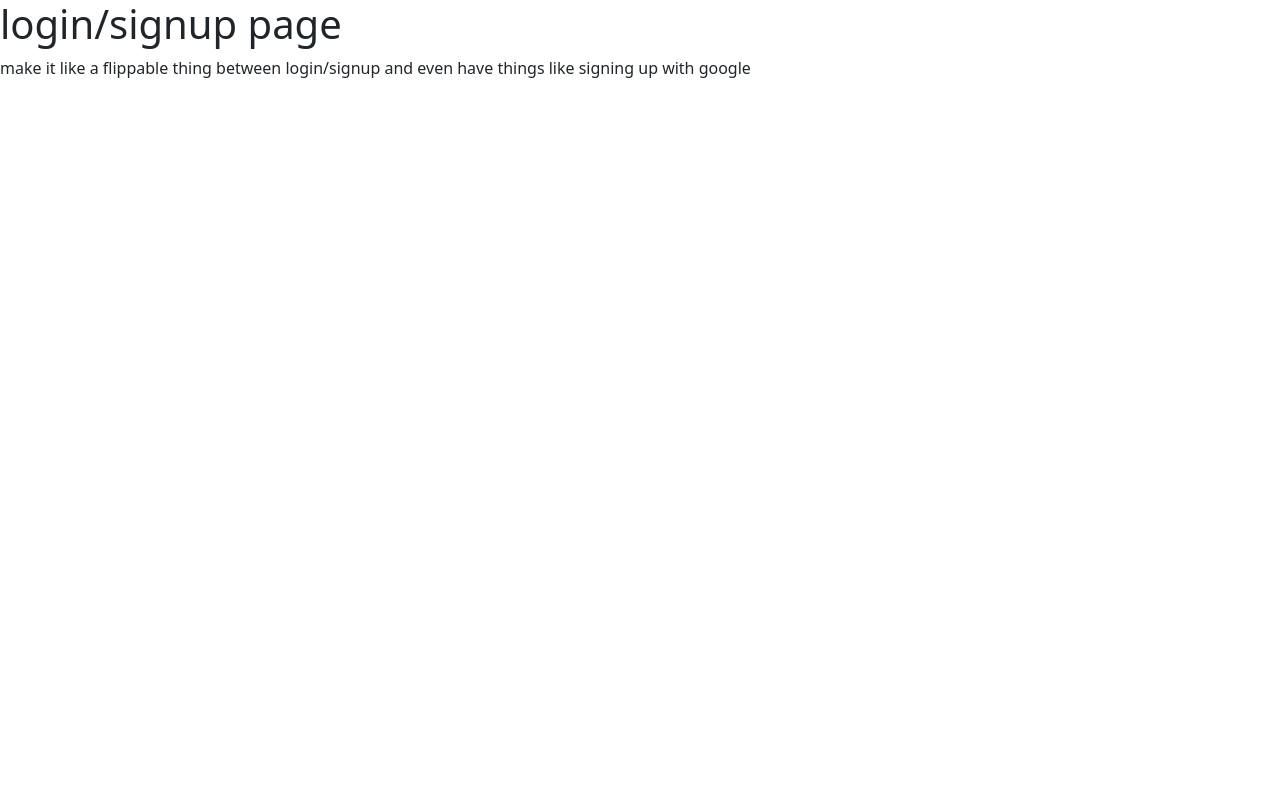
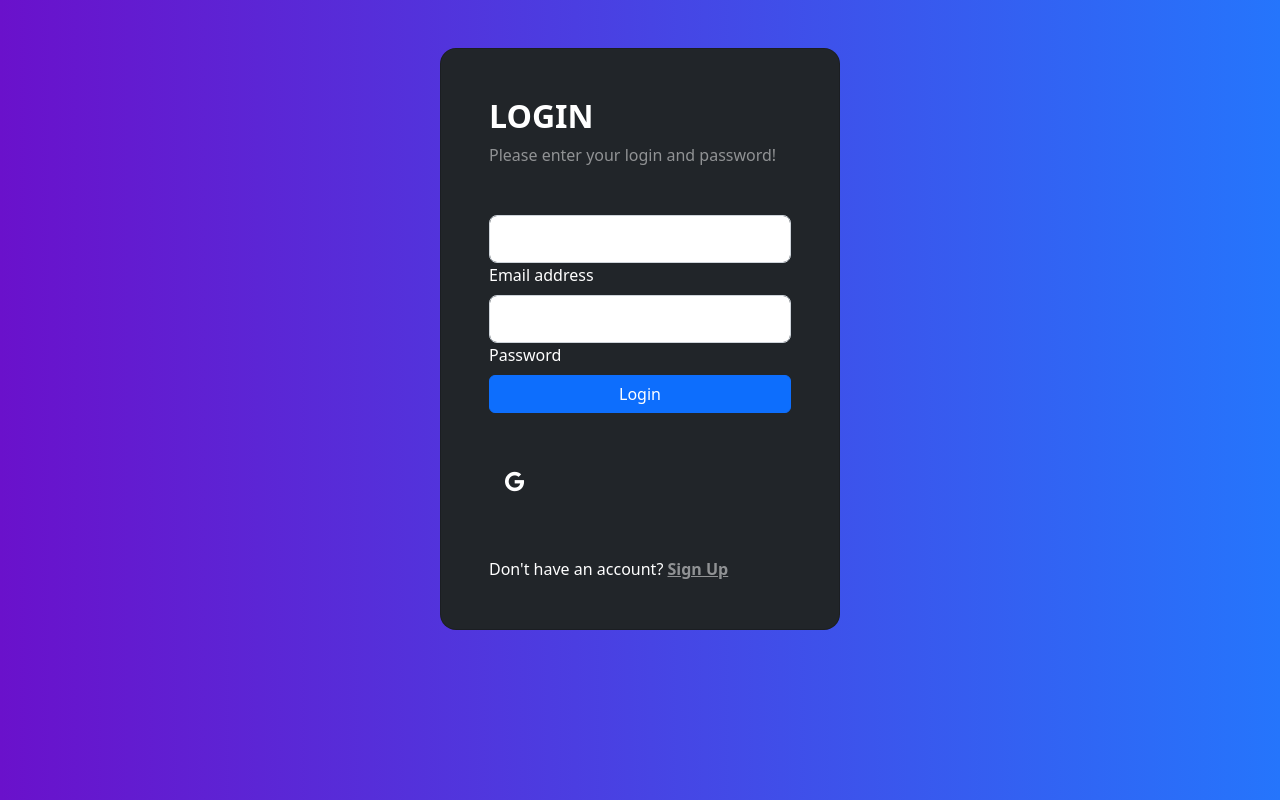
Before and after one commit to AveryNewhart/my-music, a React (Create React App) app in the folder client/: page /login in a window 1280 px wide. Built offline with nearby package versions, Linux system fonts and the light colour scheme.

Commit message:
signup and login pages both working, create a new user and login to that user

```diff
--- a/client/package.json
+++ b/client/package.json
@@ -6,11 +6,16 @@
   "dependencies": {
     "@apollo/client": "^3.7.12",
     "@emailjs/browser": "^3.10.0",
+    "@fortawesome/fontawesome-free": "^6.4.0",
+    "@fortawesome/fontawesome-svg-core": "^6.4.0",
+    "@fortawesome/free-solid-svg-icons": "^6.4.0",
+    "@fortawesome/react-fontawesome": "^0.2.0",
     "@testing-library/jest-dom": "^5.16.5",
     "@testing-library/react": "^13.4.0",
     "@testing-library/user-event": "^13.5.0",
     "bootstrap": "^5.2.3",
     "daisyui": "^2.51.5",
+    "mdb-react-ui-kit": "^6.1.0",
     "react": "^18.2.0",
     "react-bootstrap": "^2.7.2",
     "react-dom": "^18.2.0",
--- a/client/public/index.html
+++ b/client/public/index.html
@@ -9,6 +9,11 @@
       name="description"
       content="Web site created using create-react-app"
     />
+    <link href="https://fonts.googleapis.com/css?family=Roboto:300,400,500,700&display=swap" rel="stylesheet" />
+    <link
+    href="https://use.fontawesome.com/releases/v5.15.1/css/all.css"
+    rel="stylesheet"
+  />
     <link rel="apple-touch-icon" href="%PUBLIC_URL%/logo192.png" />
     <!--
       manifest.json provides metadata used when your web app is installed on a
--- a/client/src/App.js
+++ b/client/src/App.js
@@ -15,6 +15,7 @@ import Home from './pages/Home';
 import Login from './pages/Login';
 import Profile from './pages/Profile';
 import Feed from './pages/Feed';
+import Signup from './pages/Signup';
 
 
 // Construct our main GraphQL API endpoint
@@ -65,6 +66,10 @@ function App() {
                 path="/feed"
                 element={<Feed />}
               />
+                          <Route
+                path="/signup"
+                element={<Signup />}
+              />
             </Routes>
           </div>
         </div>
--- a/client/src/pages/Login.js
+++ b/client/src/pages/Login.js
@@ -1,104 +1,145 @@
-import React
-// { useState }
+import React,
+{ useState }
 from 'react'
+import {
+    MDBBtn,
+    MDBContainer,
+    MDBRow,
+    MDBCol,
+    MDBCard,
+    MDBCardBody,
+    MDBInput,
+    MDBIcon
+  }
+  from 'mdb-react-ui-kit';
+  import {  Alert } from "react-bootstrap";
+  import "@fortawesome/fontawesome-free/css/all.min.css";
+
 // import Navigation from "../components/Nav.js";
 // import Userfront from "@userfront/core";
-// import { useMutation } from "@apollo/client";
-// import { LOGIN_USER } from "../utils/mutations";
+import { useMutation } from "@apollo/client";
+import { LOGIN_USER } from "../utils/mutations";
 // import {  Alert } from "react-bootstrap";
-// import Auth from "../utils/auth";
+import Auth from "../utils/auth";
 
-import "../styles/App.css";
+// import "../styles/App.css";
 import "../styles/Login.css";
+
 
 
 
 // Define the Login form component
 const Login = () => {
-//   const [userFormData, setUserFormData] = useState({ email: "", password: "" });
-  // const [validated] = useState(false);
-  // const [showAlert, setShowAlert] = useState(false);
+  const [userFormData, setUserFormData] = useState({ email: "", password: "" });
+//   const [validated] = useState(false);
+  const [showAlert, setShowAlert] = useState(false);
 
-  // eslint-disable-next-line
-//   const [loginUser, { error, data }] = useMutation(LOGIN_USER);
+//   eslint-disable-next-line
+  const [loginUser, { error, data }] = useMutation(LOGIN_USER);
 
-//   const handleInputChange = (event) => {
-//     const { name, value } = event.target;
-//     setUserFormData({ ...userFormData, [name]: value });
-//   };
+  const handleInputChange = (event) => {
+    const { name, value } = event.target;
+    setUserFormData({ ...userFormData, [name]: value });
+  };
 
-//   const handleFormSubmit = async (event) => {
-//     event.preventDefault();
+  const handleFormSubmit = async (event) => {
+    event.preventDefault();
 
-//     // check if form has everything (as per react-bootstrap docs)
-//     const form = event.currentTarget;
-//     if (form.checkValidity() === false) {
-//       event.preventDefault();
-//       event.stopPropagation();
-//     }
+    // check if form has everything (as per react-bootstrap docs)
+    const form = event.currentTarget;
+    if (form.checkValidity() === false) {
+      event.preventDefault();
+      event.stopPropagation();
+    }
 
-//     try {
-//       const { data } = await loginUser({ variables: { ...userFormData } });
+    try {
+      const { data } = await loginUser({ variables: { ...userFormData } });
 
-//       Auth.login(data.loginUser.token);
-//     //   window.location.href = '/profile';
-//     } catch (err) {
-//       console.error(err);
-//       // setShowAlert(true);
-//     }
+      Auth.login(data.loginUser.token);
+      window.location.href = '/profile';
+    } catch (err) {
+      console.error(err);
+      setShowAlert(true);
+    }
 
-//     setUserFormData({
-//       email: "",
-//       password: "",
+    setUserFormData({
+      email: "",
+      password: "",
+    });
+  };
+//     }).catch((error) => {
+//       this.setAlertMessage(error.message);
 //     });
-//   };
-  //   }).catch((error) => {
-  //     this.setAlertMessage(error.message);
-  //   });
-  // }
+//   }
 
-  // setAlertMessage(message) {
-  //   this.setState({ alertMessage: message });
-  // }
+//   setAlertMessage(message) {
+//     this.setState({ alertMessage: message });
+//   }
 
     return (
-      <div>
-    {/* <div className=''>
-    <form
-    // onSubmit={handleFormSubmit}
-     className="">
-      <label className=''>
-        Email
-        <input
-          name="email"
-          type="text"
-        //   value={userFormData.email}
-        //   onChange={handleInputChange}
-          className=""
-        />
-      </label>
-      <label className='l'>
-        Password
-        <input
-          name="password"
-          type="password"
-        //   value={userFormData.password}
-        //   onChange={handleInputChange}
-          className=""
-        />
-      </label>
-      <button type="submit" className=''>Log in</button>
-    </form>
+        <MDBContainer fluid>
+                  <Alert
+          dismissible
+          onClose={() => setShowAlert(false)}
+          show={showAlert}
+          variant="danger"
+        >
+          Something went wrong with your login credentials!
+        </Alert>
 
-    </div> */}
-    <div>
-        <h1>login/signup page</h1>
-        <p>make it like a flippable thing between login/signup and even have things like signing up with google</p>
-    </div>
-  </div>
+        <MDBRow className='d-flex justify-content-center align-items-center h-100'>
+          <MDBCol col='12'>
+
+            <MDBCard className='bg-dark text-white my-5 mx-auto' style={{borderRadius: '1rem', maxWidth: '400px'}}>
+              <MDBCardBody className='p-5 d-flex flex-column align-items-center mx-auto w-100'>
+              <form onSubmit={handleFormSubmit}>
+
+                <h2 className="fw-bold mb-2 text-uppercase">Login</h2>
+                <p className="text-white-50 mb-5">Please enter your login and password!</p>
+
+                <MDBInput labelClass='text-white' label='Email address'
+                // id='formControlLg'
+                type='email'
+                // value={userFormData.email}
+                name="email"
+                onChange={handleInputChange} size="lg"/>
+                <MDBInput labelClass='text-white' label='Password'
+                // id='formControlLg'
+                type='password'
+                // value={userFormData.password}
+                name="password"
+                onChange={handleInputChange} size="lg"/>
+
+                {/* <MDBBtn outline className='mx-2 px-5' size='lg' type='submit'>
+                  Login
+                </MDBBtn> */}
+                  <MDBBtn className='w-100 mb-4' size='md' type='submit' >Login</MDBBtn>
+
+                <div className='d-flex flex-row mt-3 mb-5'>
+
+                  <MDBBtn tag='a' color='none' className='m-3' style={{ color: 'white' }}>
+                    <MDBIcon fab icon='google' size="lg"/>
+                  </MDBBtn>
+                </div>
+
+                <div>
+                  <p className="mb-0">Don't have an account? <a href="/signup" className="text-white-50 fw-bold">Sign Up</a></p>
+
+                </div>
+                </form>
+              </MDBCardBody>
+            </MDBCard>
+
+          </MDBCol>
+        </MDBRow>
+
+      </MDBContainer>
+
     );
   }
 
 
+
+
 // Render the login form
 export default Login;
--- /dev/null
+++ b/client/src/pages/Signup.js
@@ -0,0 +1,154 @@
+import React, { useState } from 'react'
+// import Navigation from '../components/Nav';
+import { useMutation } from '@apollo/client'
+import { CREATE_USER } from '../utils/mutations'
+import {  Alert } from "react-bootstrap";
+import Auth from '../utils/auth';
+import {
+  MDBBtn,
+  MDBContainer,
+  MDBRow,
+  MDBCol,
+  MDBCard,
+  MDBCardBody,
+  MDBInput,
+//   MDBCheckbox,
+  MDBIcon
+}
+from 'mdb-react-ui-kit';
+import "@fortawesome/fontawesome-free/css/all.min.css";
+
+const Signup = () => {
+    const [userFormData, setUserFormData] = useState({
+        email: "",
+        username: "",
+        password: ""
+      });
+      // set state for form validation
+      // const [validated] = useState(false);
+      // set state for alert
+      const [showAlert, setShowAlert] = useState(false);
+
+      // const history = useHistory();
+    // eslint-disable-next-line
+      const [createUser, { error, data }] = useMutation(CREATE_USER);
+
+      const handleInputChange = (event) =>
+      {
+        const { name, value } = event.target;
+        setUserFormData({ ...userFormData, [name]: value });
+      };
+
+      const handleFormSubmit = async (event) =>
+      {
+        event.preventDefault();
+
+        // check if form has everything (as per react-bootstrap docs)
+        const form = event.currentTarget;
+        if (form.checkValidity() === false)
+        {
+        //   event.preventDefault();
+          event.stopPropagation();
+          return;
+        }
+
+        try
+        {
+            // eslint-disable-next-line
+          const { data } = await createUser({
+            variables: { input: { ...userFormData } },
+          });
+
+          Auth.login(data.createUser.token);
+          window.location.href = '/profile';
+          // history.push("/profile");
+        } catch (err)
+        {
+          console.error(err);
+          setShowAlert(true);
+        }
+
+        setUserFormData({
+          username: "",
+          email: "",
+          password: ""
+        });
+      };
+
+  return (
+    <MDBContainer fluid className='p-4 overflow-hidden'>
+
+      <MDBRow>
+      <Alert
+          dismissible
+          onClose={() => setShowAlert(false)}
+          show={showAlert}
+          variant="danger"
+        >
+          Something went wrong with your login credentials!
+        </Alert>
+
+        <MDBCol md='6' className='text-center text-md-start d-flex flex-column justify-content-center'>
+
+          <h1 className="my-5 display-3 fw-bold ls-tight px-3" style={{color: 'hsl(218, 81%, 95%)'}}>
+            Welcome To, <br />
+            <span style={{color: 'hsl(218, 81%, 75%)'}}>My Music</span>
+          </h1>
+
+          <p className='px-3' style={{color: 'hsl(218, 81%, 85%)'}}>
+            write a message here describing the site and what not, make it like 3-5 lines
+          </p>
+
+        </MDBCol>
+
+        <MDBCol md='6' className='position-relative'>
+
+          <div id="radius-shape-1" className="position-absolute rounded-circle shadow-5-strong"></div>
+          <div id="radius-shape-2" className="position-absolute shadow-5-strong"></div>
+
+          <MDBCard className='my-5 bg-glass'>
+          {/* <form onSubmit={handleFormSubmit}> */}
+            <MDBCardBody className='p-5'>
+            <form onSubmit={handleFormSubmit}>
+
+                <MDBInput label='Username' type='text'  id='formControlDefault'
+                // value={userFormData.username}
+                onChange={handleInputChange}
+                name="username"
+                 />
+                <MDBInput  label='Email' type='text' id='formControlDefault'
+                // value={userFormData.email}
+                onChange={handleInputChange}
+                name="email"
+                 />
+                <MDBInput label='Password' type='text' id='formControlDefault'
+                // value={userFormData.password}
+                onChange={handleInputChange}
+                name="password"
+                 />
+
+              <MDBBtn className='w-100 mb-4' size='md' type='submit' >sign up</MDBBtn>
+
+              <div className="text-center">
+
+                <p>or sign up with:</p>
+
+                <MDBBtn tag='a' color='none' className='mx-3' style={{ color: '#1266f1' }}>
+                  <MDBIcon fab icon='google' size="sm"/>
+                </MDBBtn>
+
+              </div>
+              </form>
+            </MDBCardBody>
+            {/* </form> */}
+          </MDBCard>
+
+        </MDBCol>
+
+      </MDBRow>
+
+    </MDBContainer>
+  );
+}
+
+export default Signup;
--- a/client/src/styles/Login.css
+++ b/client/src/styles/Login.css
@@ -0,0 +1,10 @@
+body {
+    /* fallback for old browsers */
+    background: #6a11cb;
+
+    /* Chrome 10-25, Safari 5.1-6 */
+    background: -webkit-linear-gradient(to right, rgba(106, 17, 203, 1), rgba(37, 117, 252, 1));
+
+    /* W3C, IE 10+/ Edge, Firefox 16+, Chrome 26+, Opera 12+, Safari 7+ */
+    background: linear-gradient(to right, rgba(106, 17, 203, 1), rgba(37, 117, 252, 1))
+  }
```
Also changed, not shown: client/src/index.js (+9 -7 lines), client/src/utils/mutations.js (+27 -0 lines), 1 other file (tests, documents, lock files or other folders).
